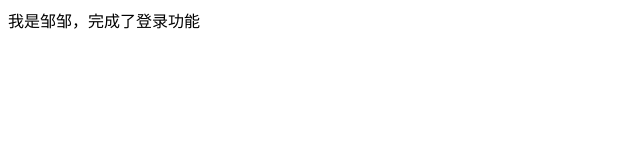
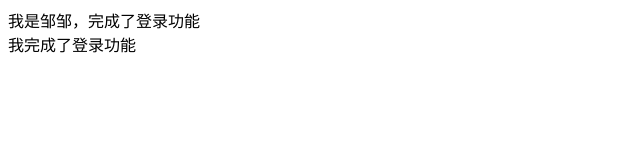
Before and after one commit to 13162752043/myfirstDemo, a plain HTML site: page index.html in a window 1280 px wide. Shown: the whole page, without its empty margins (0-640 px from the left). Drawn offline with Linux system fonts and the light colour scheme.

Commit message:
登录功能完成

```diff
--- a/index.html
+++ b/index.html
@@ -8,5 +8,6 @@
 </head>
 <body>
   <div>我是邹邹，完成了登录功能</div>
+  <div>我完成了登录功能</div>
 </body>
 </html>
```
